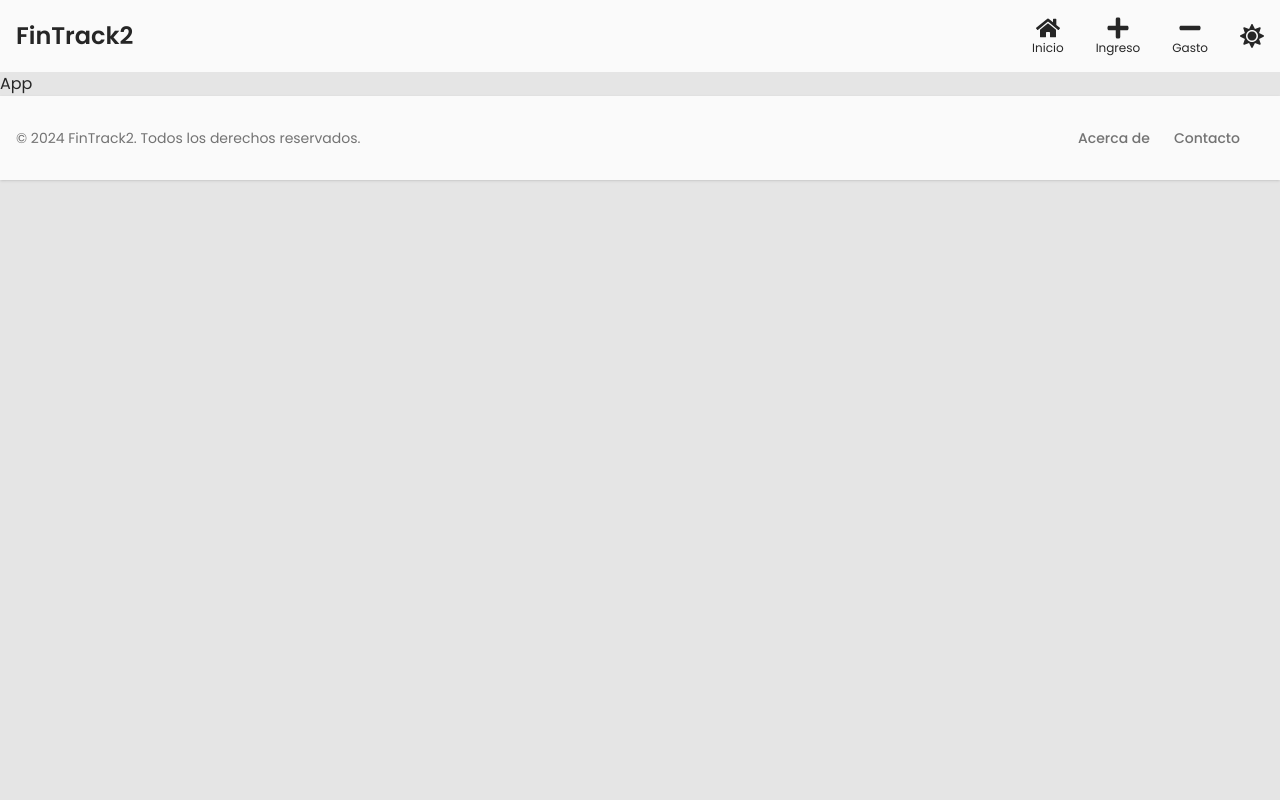
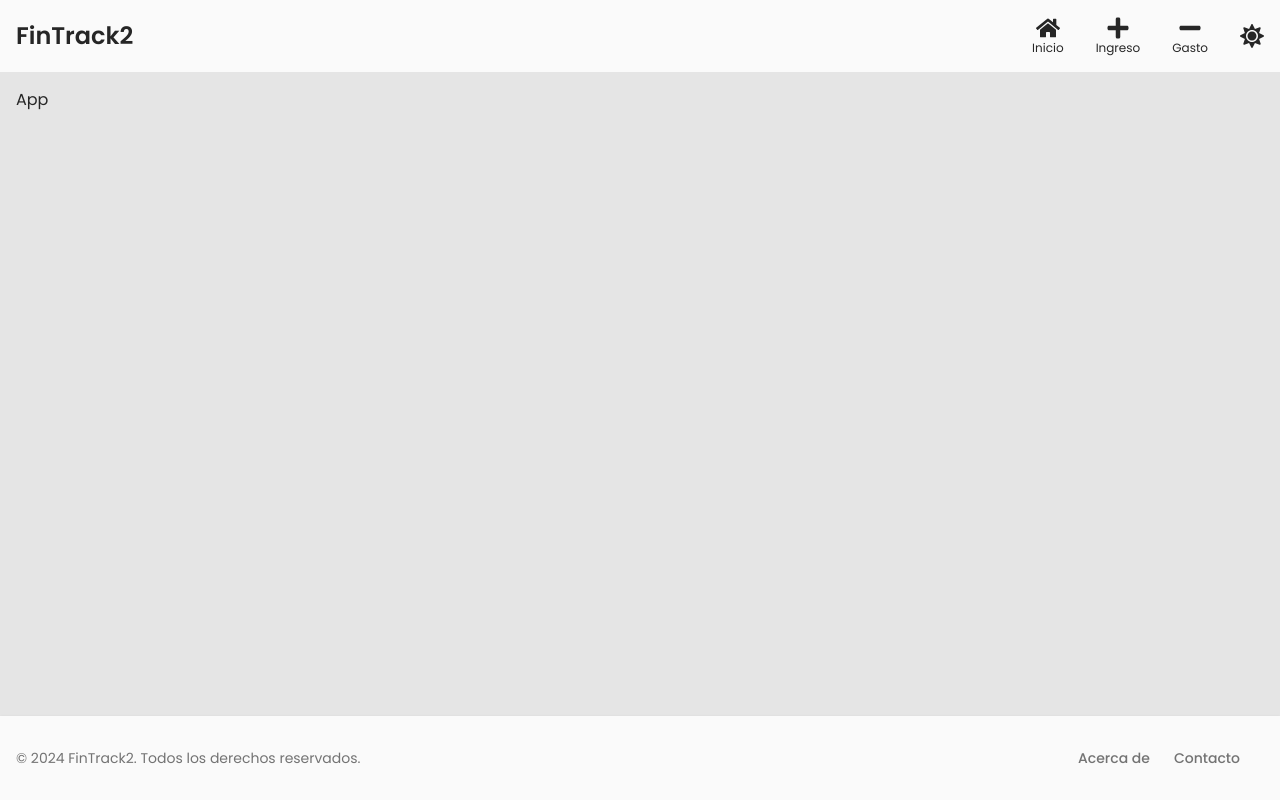
Before and after one commit to Frankhs899/FinTrack2, a React (Vite) app in the folder frontend/: page / in a window 1280 px wide. Built offline with nearby package versions, Linux system fonts and the light colour scheme.

Commit message:
Creating route container

```diff
--- a/frontend/src/App.jsx
+++ b/frontend/src/App.jsx
@@ -2,12 +2,13 @@ import React from 'react';
 
 import Navbar from './components/navbar/Navbar';
 import Footer from './components/footer/Footer';
+import Container from './components/container/Container';
 
 function App() {
   return (
     <div className='min-h-screen w-full flex flex-col bg-base-200 text-base-800 dark:bg-base-900 dark:text-base-100'>
       <Navbar />
-      <div>App</div>
+      <Container />
       <Footer />
     </div>
   );
--- /dev/null
+++ b/frontend/src/components/container/Container.jsx
@@ -0,0 +1,7 @@
+import React from 'react';
+
+function Container() {
+  return <main className='flex flex-grow min-h-full p-4'>App</main>;
+}
+
+export default Container;
```
